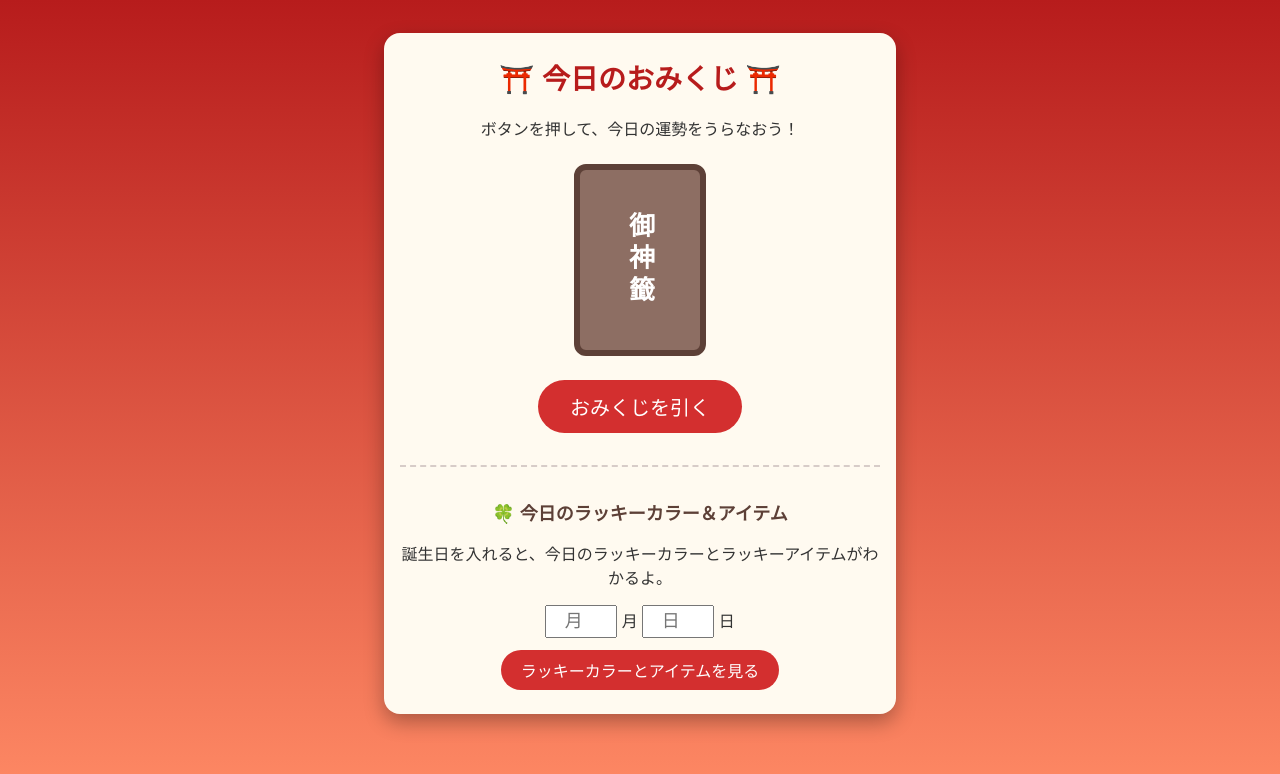
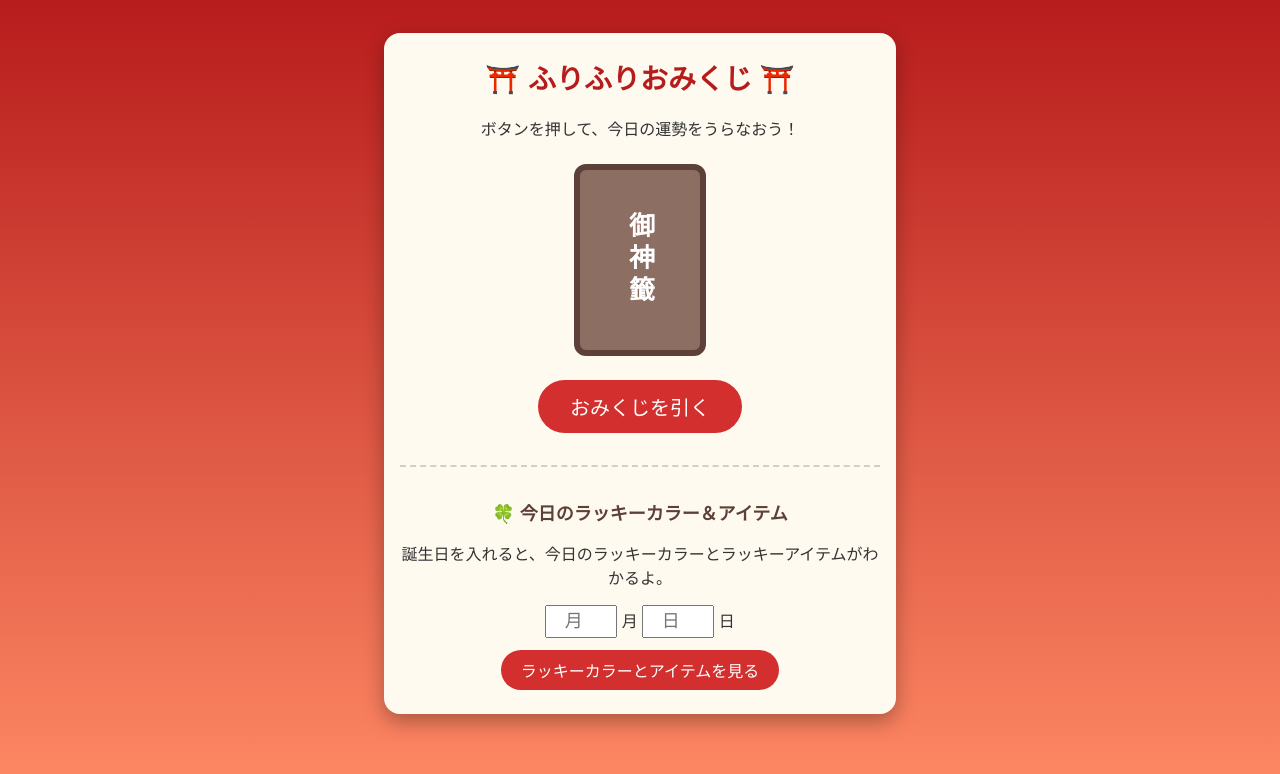
Before and after one commit to 7qvz-z/furifuri-omikuji, a plain HTML site: page index.html in a window 1280 px wide. Drawn offline with Linux system fonts and the light colour scheme.

Commit message:
作品名を「ふりふりおみくじ」に変更
Co-Authored-By: Claude Opus 5.5 <noreply@anthropic.com>
Claude-Session: https://claude.ai/code/session_01HrxCzhKaGxkdqgaf5GsqsB

```diff
--- a/index.html
+++ b/index.html
@@ -5,14 +5,14 @@
   <meta charset="UTF-8">
   <!-- スマホでもちょうどいい大きさで表示するための設定 -->
   <meta name="viewport" content="width=device-width, initial-scale=1.0">
-  <title>今日のおみくじ</title>
+  <title>ふりふりおみくじ</title>
   <!-- 見た目（デザイン）はstyle.cssに書いています -->
   <link rel="stylesheet" href="style.css">
 </head>
 <body>
 
   <main class="container">
-    <h1>⛩️ 今日のおみくじ ⛩️</h1>
+    <h1>⛩️ ふりふりおみくじ ⛩️</h1>
     <p class="lead">ボタンを押して、今日の運勢をうらなおう！</p>
 
     <!-- ===== おみくじの箱 ===== -->
```
